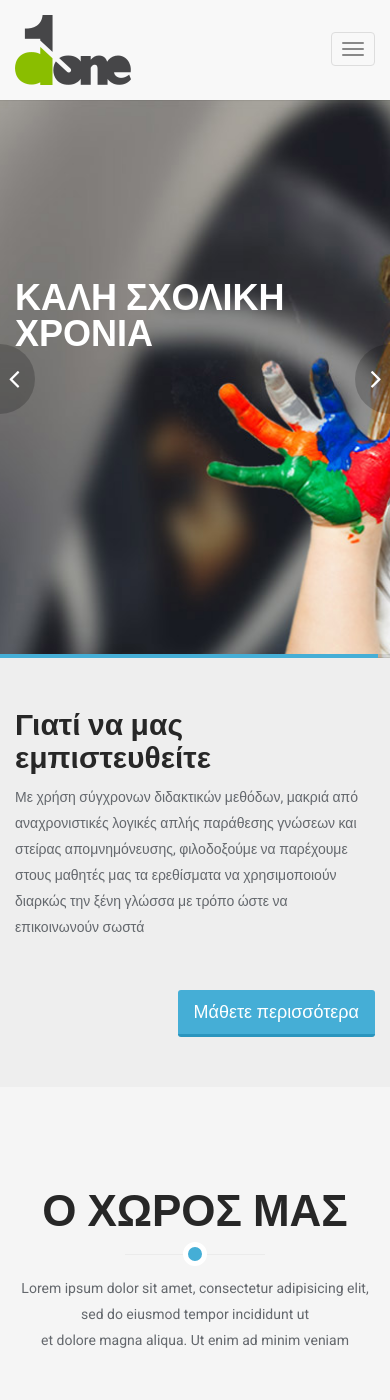
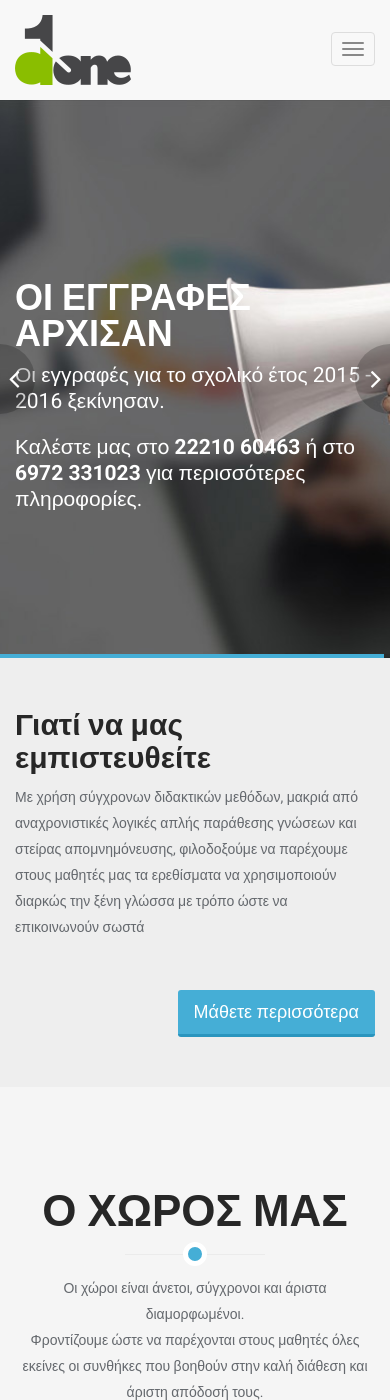
Before and after one commit to Codefully/done, a Jekyll site: the page built from index.html, in a window 390 px wide and 1400 px high. Built offline with Jekyll 4.4.1, drawn with Linux system fonts in a browser that asks for light colours; some of the changed text lies outside the part shown; grey boxes are pictures that could not be loaded.

Commit message:
update homepage

```diff
--- a/CNAME
+++ b/CNAME
@@ -1 +1 @@
-dev.diacomopoulos.gr
+diacomopoulos.gr
--- a/_sass/_base.scss
+++ b/_sass/_base.scss
@@ -12,3 +12,10 @@
 {
   line-height:70px;
 }
+
+.carousel-content {
+  p {
+    margin-bottom: 20px;
+    font-size: 1.5em;
+  }
+}
--- a/index.html
+++ b/index.html
@@ -4,30 +4,30 @@ title: "Διακομόπουλος Γιάννης - Αγγλικά - Γερμα
 ---
 <section id="main-slider">
     <div class="owl-carousel">
+         <div class="item" style="background-image: url(images/slider/bg2.jpg);">
+            <div class="slider-inner">
+                <div class="container">
+                    <div class="row">
+                        <div class="col-sm-6">
+                            <div class="carousel-content">
+                                <h2>ΟΙ ΕΓΓΡΑΦΕΣ ΑΡΧΙΣΑΝ</h2>
+                                <p>Οι εγγραφές για το σχολικό έτος 2015 - 2016 ξεκίνησαν.</p>
+                                <p>Καλέστε μας στo <b>22210 60463</b> ή στο <b>6972 331023</b> για περισσότερες πληροφορίες.</p>
+                            </div>
+                        </div>
+                    </div>
+                </div>
+            </div>
+        </div><!--/.item-->
         <div class="item" style="background-image: url(images/slider/bg1.jpg);">
             <div class="slider-inner">
                 <div class="container">
                     <div class="row">
                         <div class="col-sm-6">
                             <div class="carousel-content">
-                                <h2>καλη σχολικη χρονια</h2>
-                                <!-- <p>Lorem ipsum dolor sit amet, consectetur adipisicing elit, sed do eiusmod tempor incididunt ut labore et  dolore magna incididunt ut labore aliqua. </p>
-                                <a class="btn btn-primary btn-lg" href="#">Read More</a> -->
-                            </div>
-                        </div>
-                    </div>
-                </div>
-            </div>
-        </div><!--/.item-->
-         <div class="item" style="background-image: url(images/slider/bg2.jpg);">
-            <div class="slider-inner">
-                <div class="container">
-                    <div class="row">
-                        <div class="col-sm-6">
-                            <div class="carousel-content">
-                                <h2>Οι εγγραφες αρχισαν</h2>
-                                <p>Οι εγγραφές για το σχολικό έτος 2015-2016 ξεκίνησαν.</p>
-                                <p> Καλέστε μας στo <b>22210 60463</b> ή στο <b>6972 331023</b> για περισσότερες πληροφορίες.</p>
+                                <h2>ΚΑΛΗ ΣΧΟΛΙΚΗ ΧΡΟΝΙΑ</h2>
+                                <p>Επιστρέφουμε και συνεχίζουμε με χαρά, αισιοδοξία και δημιουργικότητα!</p>
+                                <!--<a class="btn btn-primary btn-lg" href="#">Read More</a> -->
                             </div>
                         </div>
                     </div>
@@ -46,7 +46,6 @@ title: "Διακομόπουλος Γιάννης - Αγγλικά - Γερμα
                 <p>
                   Με χρήση σύγχρονων διδακτικών μεθόδων, μακριά από αναχρονιστικές λογικές απλής παράθεσης γνώσεων και στείρας απομνημόνευσης, φιλοδοξούμε να παρέχουμε στους μαθητές μας τα ερεθίσματα να χρησιμοποιούν διαρκώς την ξένη γλώσσα με τρόπο ώστε να επικοινωνούν σωστά
                 </p>
-
             </div>
             <div class="col-sm-3 text-right">
                 <a class="btn btn-primary btn-lg" href="/about-us">Μάθετε περισσότερα</a>
@@ -213,7 +212,10 @@ title: "Διακομόπουλος Γιάννης - Αγγλικά - Γερμα
      <div class="container">
          <div class="section-header">
              <h2 class="section-title text-center wow fadeInDown">Ο χωρος μας</h2>
-             <p class="text-center wow fadeInDown">Lorem ipsum dolor sit amet, consectetur adipisicing elit, sed do eiusmod tempor incididunt ut <br> et dolore magna aliqua. Ut enim ad minim veniam</p>
+             <p class="text-center wow fadeInDown">
+               Οι χώροι είναι άνετοι, σύγχρονοι και άριστα διαμορφωμένοι.<br>
+               Φροντίζουμε ώστε να παρέχονται στους μαθητές όλες εκείνες οι συνθήκες που βοηθούν στην καλή διάθεση και άριστη απόδοσή τους.
+             </p>
          </div>
 
          <div class="portfolio-items">
@@ -603,7 +605,7 @@ title: "Διακομόπουλος Γιάννης - Αγγλικά - Γερμα
     <div class="container">
         <div class="row">
             <div class="col-sm-8 col-sm-offset-2 text-center">
-              <p><img class="img-circle img-thumbnail" src="images/testimonial/01.jpg" alt=""></p>
+              <p><img class="img-circle img-thumbnail" src="images/yiannis.jpg" alt="Yiannis Diacomopoulos"></p>
               <h4>Γιάννης Διακομόπουλος</h4>
               <small>Καθηγητής Αγγλικής Γλώσσας</small>
               <p>
@@ -738,7 +740,7 @@ title: "Διακομόπουλος Γιάννης - Αγγλικά - Γερμα
     <div class="container">
         <div class="section-header">
             <h2 class="section-title text-center wow fadeInDown">επικοινωνια</h2>
-            <p class="text-center wow fadeInDown"> Επικοινωνήστε μαζί μας στα τηλέφωνα και το email του φροντιστηρίου ή ελάτε να γνωριστούμε από κοντά</p>
+            <p class="text-center wow fadeInDown"> Επικοινωνήστε μαζί μας στα τηλέφωνα και το email του φροντιστηρίου ή ελάτε να γνωριστούμε από κοντά.</p>
         </div>
     </div>
 </section><!--/#get-in-touch-->
```
Also changed, not shown: images/yiannis.jpg (added), 2 other files.
